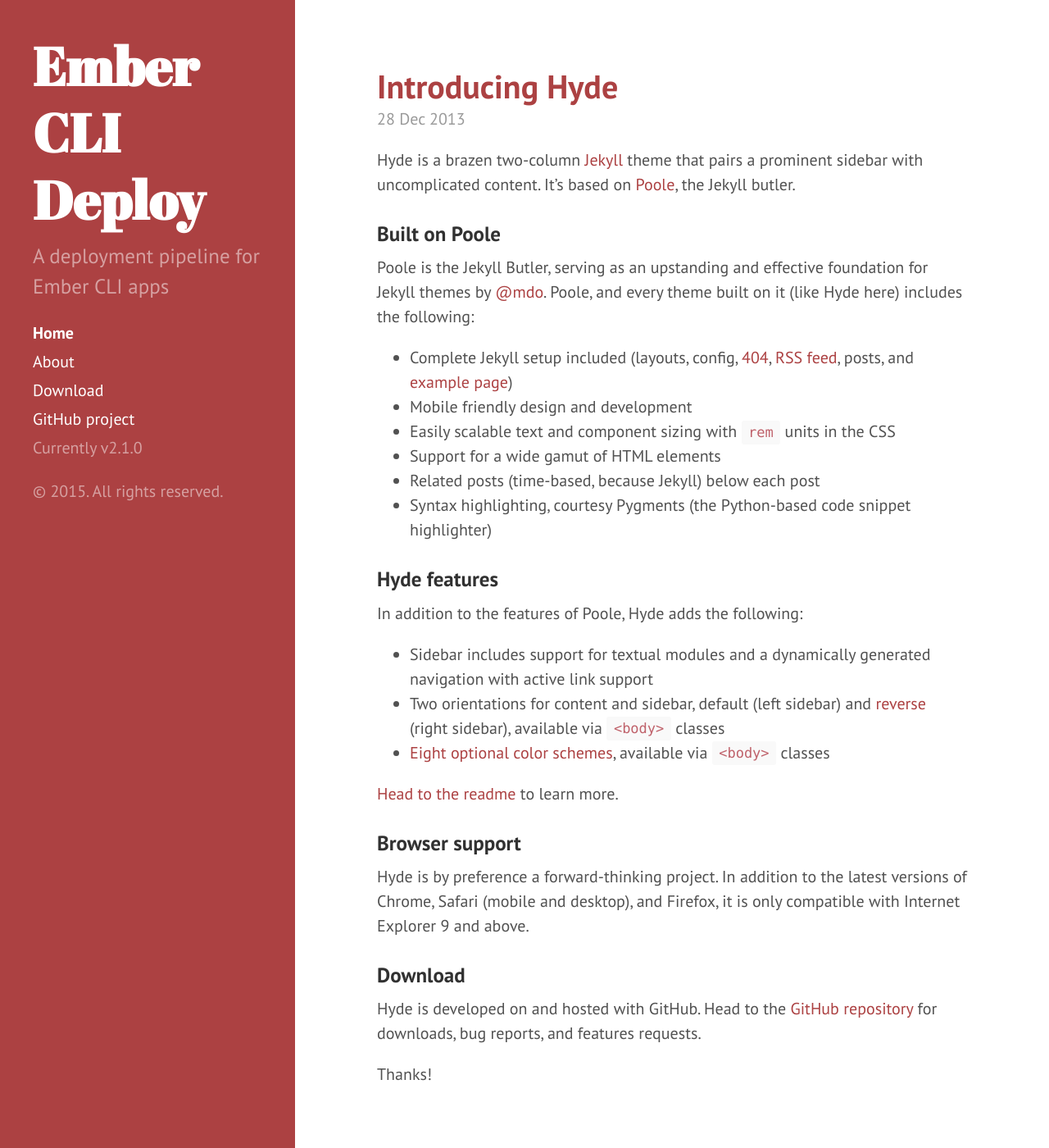
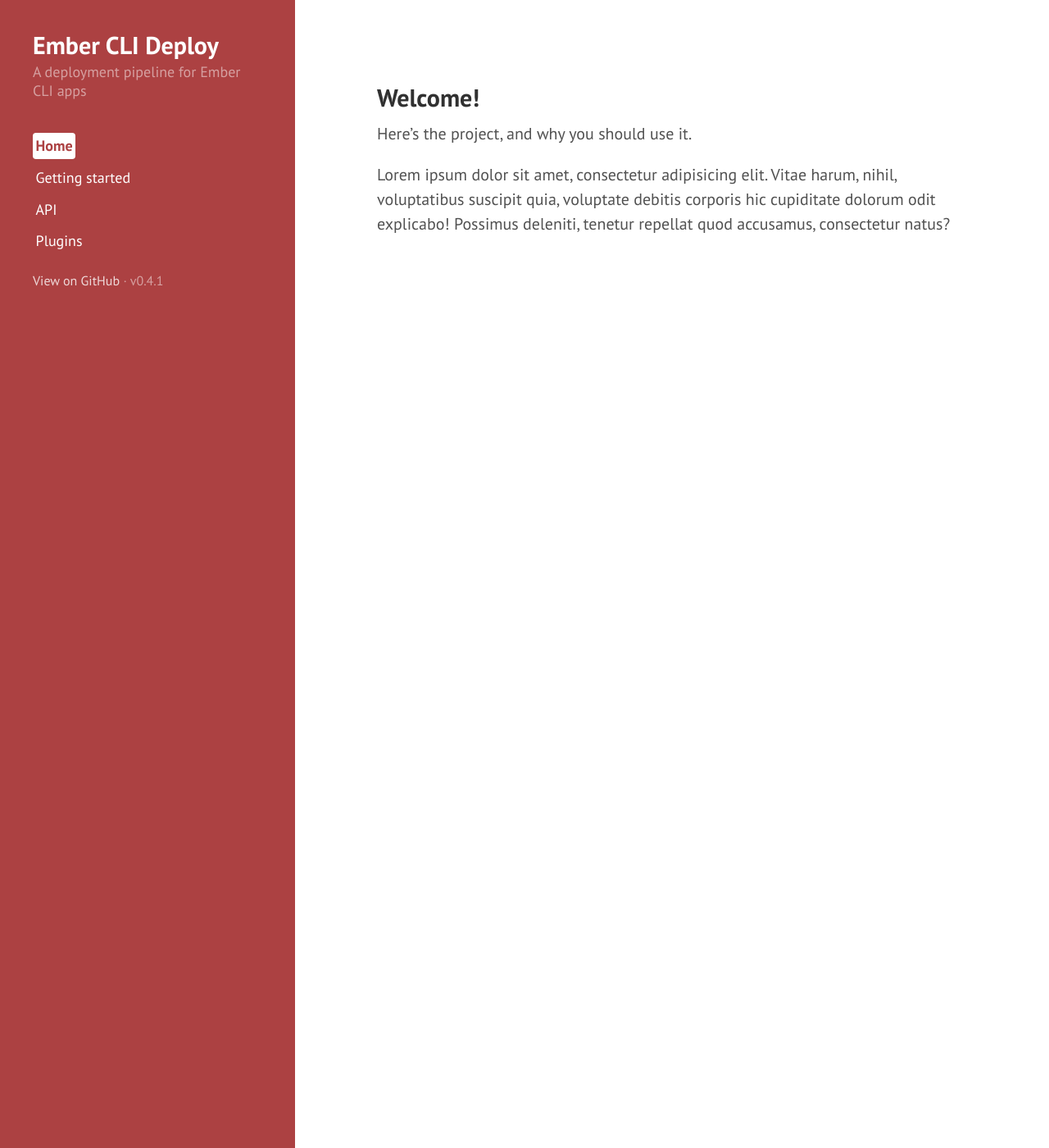
Before and after one commit to ember-cli-deploy/ember-cli-deploy, a Jekyll site: the page built from index.md, in a window 1280 px wide and 1400 px high. Shown: the whole window at 82% size. Built offline with Jekyll 4.4.1, drawn with Linux system fonts in a browser that asks for light colours; Markdown is read by kramdown in place of the engine named in the settings; the list of posts is cut into pages by our own code; some of the changed text lies outside the part shown.

Commit message:
initial work

```diff
--- a/_config.yml
+++ b/_config.yml
@@ -13,10 +13,8 @@
 url:              https://github.com/ember-cli/ember-cli-deploy
 baseurl:          /
 
-paginate:         5
-
 # Custom vars
-version:          2.1.0
+version:          0.4.1
 
 github:
   repo:           https://github.com/ember-cli/ember-cli-deploy
--- a/_includes/head.html
+++ b/_includes/head.html
@@ -18,6 +18,7 @@
   <link rel="stylesheet" href="{{ site.baseurl }}public/css/poole.css">
   <link rel="stylesheet" href="{{ site.baseurl }}public/css/syntax.css">
   <link rel="stylesheet" href="{{ site.baseurl }}public/css/hyde.css">
+  <link rel="stylesheet" href="{{ site.baseurl }}public/css/style.css">
   <link rel="stylesheet" href="http://fonts.googleapis.com/css?family=PT+Sans:400,400italic,700|Abril+Fatface">
 
   <!-- Icons -->
--- a/_includes/sidebar.html
+++ b/_includes/sidebar.html
@@ -1,7 +1,7 @@
 <div class="sidebar">
   <div class="container">
     <div class="sidebar-about">
-      <h1>
+      <h1 class="header-title">
         <a href="{{ site.baseurl }}">
           {{ site.title }}
         </a>
@@ -9,28 +9,32 @@
       <p class="lead">{{ site.description }}</p>
     </div>
 
-    <nav class="sidebar-nav">
-      <a class="sidebar-nav-item{% if page.url == site.baseurl %} active{% endif %}" href="{{ site.baseurl }}">Home</a>
-
-      {% comment %}
-        The code below dynamically generates a sidebar nav of pages with
-        `layout: page` in the front-matter. See readme for usage.
-      {% endcomment %}
-
-      {% assign pages_list = site.pages %}
-      {% for node in pages_list %}
-        {% if node.title != null %}
-          {% if node.layout == "page" %}
-            <a class="sidebar-nav-item{% if page.url == node.url %} active{% endif %}" href="{{ node.url }}">{{ node.title }}</a>
-          {% endif %}
-        {% endif %}
-      {% endfor %}
-
-      <a class="sidebar-nav-item" href="{{ site.github.repo }}/archive/v{{ site.version }}.zip">Download</a>
-      <a class="sidebar-nav-item" href="{{ site.github.repo }}">GitHub project</a>
-      <span class="sidebar-nav-item">Currently v{{ site.version }}</span>
-    </nav>
-
-    <p>&copy; {{ site.time | date: '%Y' }}. All rights reserved.</p>
+    <ul class="sidebar-nav">
+      <li>
+        <a class="sidebar-nav-item{% if page.url == site.baseurl %} active{% endif %}" href="{{ site.baseurl }}">
+          Home
+        </a>
+      </li>
+      <li>
+        <a class="sidebar-nav-item{% if page.url contains '/getting-started' %} active{% endif %}" href="/getting-started">
+          Getting started
+        </a>
+      </li>
+      <li>
+        <a class="sidebar-nav-item{% if page.url contains '/api' %} active{% endif %}" href="/api">
+          API
+        </a>
+      </li>
+      <li>
+        <a class="sidebar-nav-item{% if page.url contains '/plugins' %} active{% endif %}" href="/plugins">
+          Plugins
+        </a>
+      </li>
+      <li class='sidebar-bottom-items'>
+        <a href="{{ site.github.repo }}">View on GitHub</a>
+        &middot;
+        <span>v{{ site.version }}</span>
+      </li>
+    </ul>
   </div>
 </div>
--- a/_posts/2012-02-06-whats-jekyll.md
+++ /dev/null
@@ -1,12 +0,0 @@
----
-layout: post
-title: What's Jekyll?
----
-
-[Jekyll](http://jekyllrb.com) is a static site generator, an open-source tool for creating simple yet powerful websites of all shapes and sizes. From [the project's readme](https://github.com/mojombo/jekyll/blob/master/README.markdown):
-
-  > Jekyll is a simple, blog aware, static site generator. It takes a template directory [...] and spits out a complete, static website suitable for serving with Apache or your favorite web server. This is also the engine behind GitHub Pages, which you can use to host your project’s page or blog right here from GitHub.
-
-It's an immensely useful tool and one we encourage you to use here with Hyde.
-
-Find out more by [visiting the project on GitHub](https://github.com/mojombo/jekyll).
--- a/_posts/2012-02-07-example-content.md
+++ /dev/null
@@ -1,138 +0,0 @@
----
-layout: post
-title: Example content
----
-
-
-<div class="message">
-  Howdy! This is an example blog post that shows several types of HTML content supported in this theme.
-</div>
-
-Cum sociis natoque penatibus et magnis <a href="#">dis parturient montes</a>, nascetur ridiculus mus. *Aenean eu leo quam.* Pellentesque ornare sem lacinia quam venenatis vestibulum. Sed posuere consectetur est at lobortis. Cras mattis consectetur purus sit amet fermentum.
-
-> Curabitur blandit tempus porttitor. Nullam quis risus eget urna mollis ornare vel eu leo. Nullam id dolor id nibh ultricies vehicula ut id elit.
-
-Etiam porta **sem malesuada magna** mollis euismod. Cras mattis consectetur purus sit amet fermentum. Aenean lacinia bibendum nulla sed consectetur.
-
-## Inline HTML elements
-
-HTML defines a long list of available inline tags, a complete list of which can be found on the [Mozilla Developer Network](https://developer.mozilla.org/en-US/docs/Web/HTML/Element).
-
-- **To bold text**, use `<strong>`.
-- *To italicize text*, use `<em>`.
-- Abbreviations, like <abbr title="HyperText Markup Langage">HTML</abbr> should use `<abbr>`, with an optional `title` attribute for the full phrase.
-- Citations, like <cite>&mdash; Mark otto</cite>, should use `<cite>`.
-- <del>Deleted</del> text should use `<del>` and <ins>inserted</ins> text should use `<ins>`.
-- Superscript <sup>text</sup> uses `<sup>` and subscript <sub>text</sub> uses `<sub>`.
-
-Most of these elements are styled by browsers with few modifications on our part.
-
-## Heading
-
-Vivamus sagittis lacus vel augue rutrum faucibus dolor auctor. Duis mollis, est non commodo luctus, nisi erat porttitor ligula, eget lacinia odio sem nec elit. Morbi leo risus, porta ac consectetur ac, vestibulum at eros.
-
-### Code
-
-Cum sociis natoque penatibus et magnis dis `code element` montes, nascetur ridiculus mus.
-
-{% highlight js %}
-// Example can be run directly in your JavaScript console
-
-// Create a function that takes two arguments and returns the sum of those arguments
-var adder = new Function("a", "b", "return a + b");
-
-// Call the function
-adder(2, 6);
-// > 8
-{% endhighlight %}
-
-Aenean lacinia bibendum nulla sed consectetur. Etiam porta sem malesuada magna mollis euismod. Fusce dapibus, tellus ac cursus commodo, tortor mauris condimentum nibh, ut fermentum massa.
-
-### Gists via GitHub Pages
-
-Vestibulum id ligula porta felis euismod semper. Nullam quis risus eget urna mollis ornare vel eu leo. Donec sed odio dui.
-
-{% gist 5555251 gist.md %}
-
-Aenean eu leo quam. Pellentesque ornare sem lacinia quam venenatis vestibulum. Nullam quis risus eget urna mollis ornare vel eu leo. Cum sociis natoque penatibus et magnis dis parturient montes, nascetur ridiculus mus. Donec sed odio dui. Vestibulum id ligula porta felis euismod semper.
-
-### Lists
-
-Cum sociis natoque penatibus et magnis dis parturient montes, nascetur ridiculus mus. Aenean lacinia bibendum nulla sed consectetur. Etiam porta sem malesuada magna mollis euismod. Fusce dapibus, tellus ac cursus commodo, tortor mauris condimentum nibh, ut fermentum massa justo sit amet risus.
-
-* Praesent commodo cursus magna, vel scelerisque nisl consectetur et.
-* Donec id elit non mi porta gravida at eget metus.
-* Nulla vitae elit libero, a pharetra augue.
-
-Donec ullamcorper nulla non metus auctor fringilla. Nulla vitae elit libero, a pharetra augue.
-
-1. Vestibulum id ligula porta felis euismod semper.
-2. Cum sociis natoque penatibus et magnis dis parturient montes, nascetur ridiculus mus.
-3. Maecenas sed diam eget risus varius blandit sit amet non magna.
-
-Cras mattis consectetur purus sit amet fermentum. Sed posuere consectetur est at lobortis.
-
-<dl>
-  <dt>HyperText Markup Language (HTML)</dt>
-  <dd>The language used to describe and define the content of a Web page</dd>
-
-  <dt>Cascading Style Sheets (CSS)</dt>
-  <dd>Used to describe the appearance of Web content</dd>
-
-  <dt>JavaScript (JS)</dt>
-  <dd>The programming language used to build advanced Web sites and applications</dd>
-</dl>
-
-Integer posuere erat a ante venenatis dapibus posuere velit aliquet. Morbi leo risus, porta ac consectetur ac, vestibulum at eros. Nullam quis risus eget urna mollis ornare vel eu leo.
-
-### Images
-
-Quisque consequat sapien eget quam rhoncus, sit amet laoreet diam tempus. Aliquam aliquam metus erat, a pulvinar turpis suscipit at.
-
-![placeholder](http://placehold.it/800x400 "Large example image")
-![placeholder](http://placehold.it/400x200 "Medium example image")
-![placeholder](http://placehold.it/200x200 "Small example image")
-
-### Tables
-
-Aenean lacinia bibendum nulla sed consectetur. Lorem ipsum dolor sit amet, consectetur adipiscing elit.
-
-<table>
-  <thead>
-    <tr>
-      <th>Name</th>
-      <th>Upvotes</th>
-      <th>Downvotes</th>
-    </tr>
-  </thead>
-  <tfoot>
-    <tr>
-      <td>Totals</td>
-      <td>21</td>
-      <td>23</td>
-    </tr>
-  </tfoot>
-  <tbody>
-    <tr>
-      <td>Alice</td>
-      <td>10</td>
-      <td>11</td>
-    </tr>
-    <tr>
-      <td>Bob</td>
-      <td>4</td>
-      <td>3</td>
-    </tr>
-    <tr>
-      <td>Charlie</td>
-      <td>7</td>
-      <td>9</td>
-    </tr>
-  </tbody>
-</table>
-
-Nullam id dolor id nibh ultricies vehicula ut id elit. Sed posuere consectetur est at lobortis. Nullam quis risus eget urna mollis ornare vel eu leo.
-
------
-
-Want to see something else added? <a href="https://github.com/poole/poole/issues/new">Open an issue.</a>
--- a/_posts/2013-12-28-introducing-hyde.md
+++ /dev/null
@@ -1,37 +0,0 @@
----
-layout: post
-title: Introducing Hyde
----
-
-Hyde is a brazen two-column [Jekyll](http://jekyllrb.com) theme that pairs a prominent sidebar with uncomplicated content. It's based on [Poole](http://getpoole.com), the Jekyll butler.
-
-### Built on Poole
-
-Poole is the Jekyll Butler, serving as an upstanding and effective foundation for Jekyll themes by [@mdo](https://twitter.com/mdo). Poole, and every theme built on it (like Hyde here) includes the following:
-
-* Complete Jekyll setup included (layouts, config, [404](/404), [RSS feed](/atom.xml), posts, and [example page](/about))
-* Mobile friendly design and development
-* Easily scalable text and component sizing with `rem` units in the CSS
-* Support for a wide gamut of HTML elements
-* Related posts (time-based, because Jekyll) below each post
-* Syntax highlighting, courtesy Pygments (the Python-based code snippet highlighter)
-
-### Hyde features
-
-In addition to the features of Poole, Hyde adds the following:
-
-* Sidebar includes support for textual modules and a dynamically generated navigation with active link support
-* Two orientations for content and sidebar, default (left sidebar) and [reverse](https://github.com/poole/lanyon#reverse-layout) (right sidebar), available via `<body>` classes
-* [Eight optional color schemes](https://github.com/poole/hyde#themes), available via `<body>` classes
-
-[Head to the readme](https://github.com/poole/hyde#readme) to learn more.
-
-### Browser support
-
-Hyde is by preference a forward-thinking project. In addition to the latest versions of Chrome, Safari (mobile and desktop), and Firefox, it is only compatible with Internet Explorer 9 and above.
-
-### Download
-
-Hyde is developed on and hosted with GitHub. Head to the <a href="https://github.com/poole/hyde">GitHub repository</a> for downloads, bug reports, and features requests.
-
-Thanks!
--- /dev/null
+++ b/_sass/_mixins.scss
@@ -0,0 +1,7 @@
+@mixin below($point) {
+  @media only screen and (max-width: $point) { @content; }
+}
+
+@mixin above($point) {
+  @media only screen and (min-width: $point) { @content; }
+}
--- /dev/null
+++ b/_sass/_sidebar.scss
@@ -0,0 +1,67 @@
+.sidebar-about {
+  background-color: white;
+  color: $main-color;
+  margin-top: -2rem;
+  margin-left: -2rem;
+  margin-right: -2rem;
+  padding: 3rem 2rem 2rem;
+
+  @include above($breakpoint) {
+    background-color: transparent;
+    margin: 0;
+    padding: 0;
+  }
+}
+.sidebar-about h1,
+.sidebar-about a {
+  color: #3C3C3C;
+  font-size: 3.25rem;
+  line-height: 1;
+  font-family: "PT Sans", Helvetica, Arial, sans-serif;
+  margin-bottom: 0.3rem;
+
+  @include above($breakpoint) {
+    color: #fff;
+    font-size: 1.5rem;
+  }
+}
+.sidebar-about .lead {
+  color: #999;
+  line-height: 1.3;
+
+  @include above($breakpoint) {
+    font-size: 0.9rem;
+    color: rgba(#fff ,0.5);
+  }
+}
+.sidebar-bottom-items {
+  font-size: 0.8em;
+  margin-top: 1em;
+}
+.sidebar-bottom-items a {
+  color: rgba(255,255,255,0.8);
+}
+.sidebar-nav {
+  margin-top: 1.8rem;
+  margin-bottom: 0;
+}
+.sidebar-nav-item {
+  display: inline-block;
+  margin-top: 0.2em;
+  margin-bottom: 0.2em;
+  padding-left: 0.2em;
+  padding-right: 0.2em;
+
+  @include above($breakpoint) {
+    font-size: 0.9rem;
+  }
+}
+.sidebar-nav-item.active {
+  background-color: white;
+  color: $main_color;
+  border-radius: 4px;
+}
+.sidebar-nav {
+  list-style-type: none;
+  padding-left: 0;
+}
--- /dev/null
+++ b/_sass/_variables.scss
@@ -0,0 +1,2 @@
+$main_color: #ac4142;
+$breakpoint: 48em;
--- a/about.md
+++ /dev/null
@@ -1,30 +0,0 @@
----
-layout: page
-title: About
----
-
-<p class="message">
-  Hey there! This page is included as an example. Feel free to customize it for your own use upon downloading. Carry on!
-</p>
-
-In the novel, *The Strange Case of Dr. Jeykll and Mr. Hyde*, Mr. Poole is Dr. Jekyll's virtuous and loyal butler. Similarly, Poole is an upstanding and effective butler that helps you build Jekyll themes. It's made by [@mdo](https://twitter.com/mdo).
-
-There are currently two themes built on Poole:
-
-* [Hyde](http://hyde.getpoole.com)
-* [Lanyon](http://lanyon.getpoole.com)
-
-Learn more and contribute on [GitHub](https://github.com/poole).
-
-## Setup
-
-Some fun facts about the setup of this project include:
-
-* Built for [Jekyll](http://jekyllrb.com)
-* Developed on GitHub and hosted for free on [GitHub Pages](https://pages.github.com)
-* Coded with [Sublime Text 2](http://sublimetext.com), an amazing code editor
-* Designed and developed while listening to music like [Blood Bros Trilogy](https://soundcloud.com/maddecent/sets/blood-bros-series)
-
-Have questions or suggestions? Feel free to [open an issue on GitHub](https://github.com/poole/issues/new) or [ask me on Twitter](https://twitter.com/mdo).
-
-Thanks for reading!
--- /dev/null
+++ b/api/index.md
@@ -0,0 +1,6 @@
+---
+layout: page
+title: API reference
+---
+
+The weeds
--- a/index.html
+++ /dev/null
@@ -1,20 +0,0 @@
----
-layout: default
-title: Home
----
-
-<div class="posts">
-  {% for post in paginator.posts %}
-  <div class="post">
-    <h1 class="post-title">
-      <a href="{{ post.url }}">
-        {{ post.title }}
-      </a>
-    </h1>
-
-    <span class="post-date">{{ post.date | date_to_string }}</span>
-
-    {{ post.content }}
-  </div>
-  {% endfor %}
-</div>
--- /dev/null
+++ b/index.md
@@ -0,0 +1,10 @@
+---
+layout: default
+title: Home
+---
+
+## Welcome!
+
+Here's the project, and why you should use it.
+
+Lorem ipsum dolor sit amet, consectetur adipisicing elit. Vitae harum, nihil, voluptatibus suscipit quia, voluptate debitis corporis hic cupiditate dolorum odit explicabo! Possimus deleniti, tenetur repellat quod accusamus, consectetur natus?
--- /dev/null
+++ b/public/css/style.scss
@@ -0,0 +1,9 @@
+---
+
+---
+
+@import 'variables';
+@import 'mixins';
+
+@import 'base';
+@import 'sidebar';
```
Also changed, not shown: _layouts/post.html (deleted, +0 -25 lines), getting-started/index.md (added, +6 -0 lines), plugins/index.md (added, +6 -0 lines), _sass/_base.scss (added).
